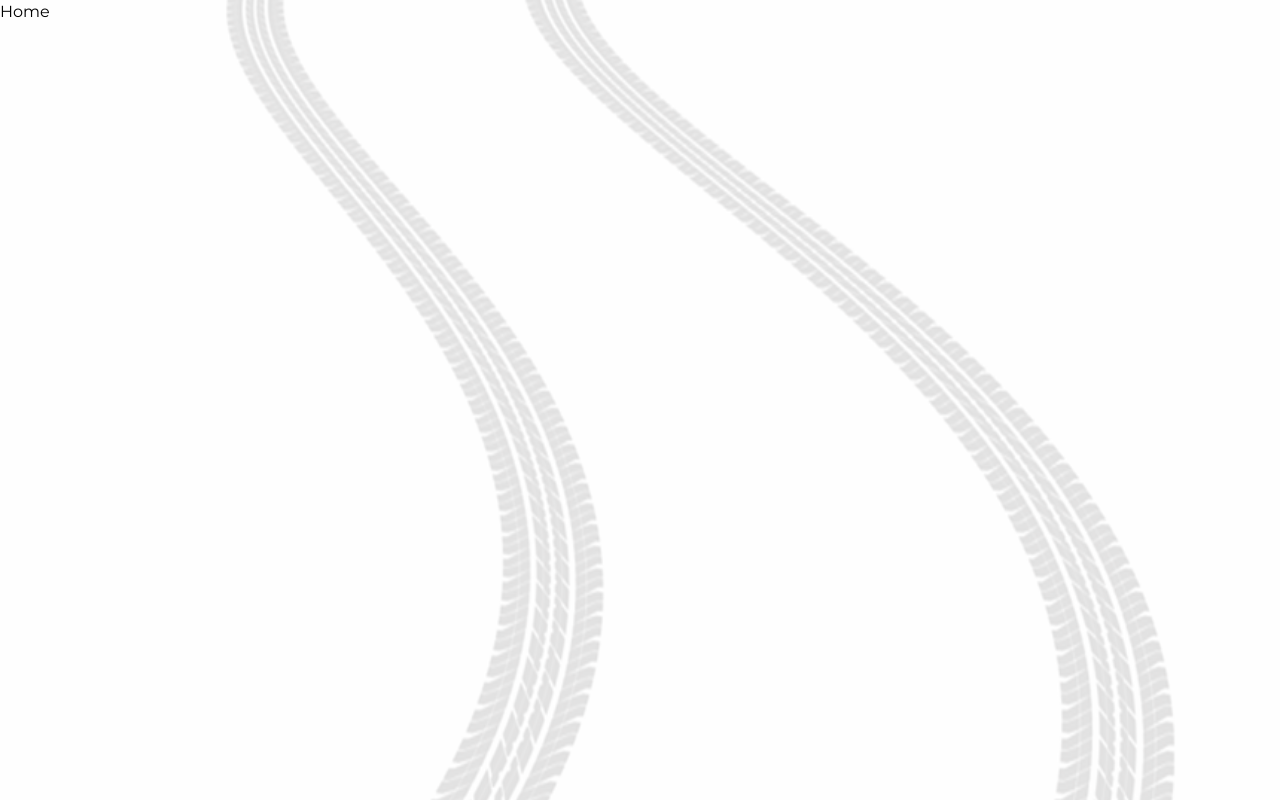
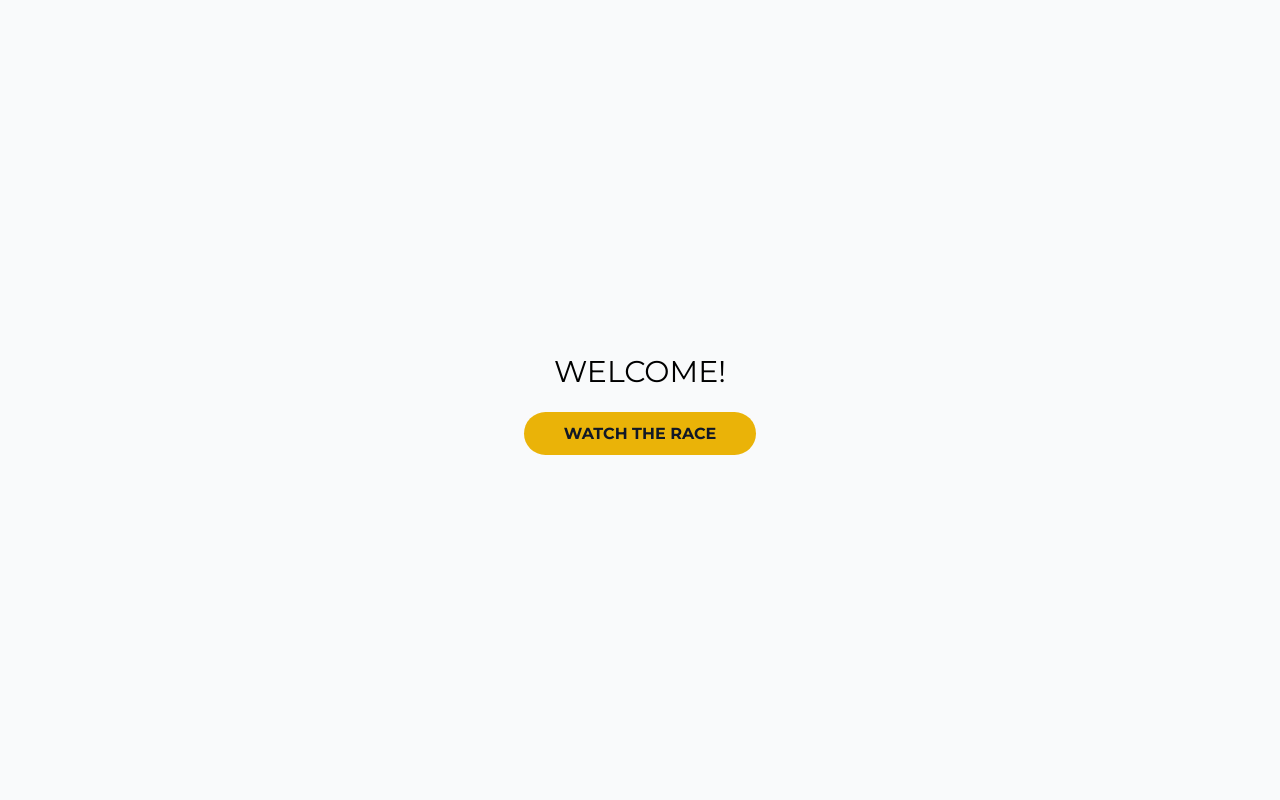
Before and after one commit to balazscsabak/f1-service-frontend, a React (Create React App) app: page / in a window 1280 px wide. Built offline with nearby package versions, Linux system fonts and the light colour scheme.

Commit message:
add home page

```diff
--- a/src/routes/home/index.tsx
+++ b/src/routes/home/index.tsx
@@ -1,7 +1,18 @@
+import { Link } from 'react-router-dom';
+
 const Home = () => {
 	return (
-		<div>
-			<h1>Home</h1>
+		<div className="text-center uppercase w-full h-screen flex items-center justify-center flex-col bg-gray-50">
+			<h1 className="text-3xl mb-8">Welcome!</h1>
+
+			<div>
+				<Link
+					to={'/drivers'}
+					className="bg-yellow-500 px-10 font-bold text-gray-900 rounded-3xl py-3"
+				>
+					WATCH THE RACE
+				</Link>
+			</div>
 		</div>
 	);
 };
```
